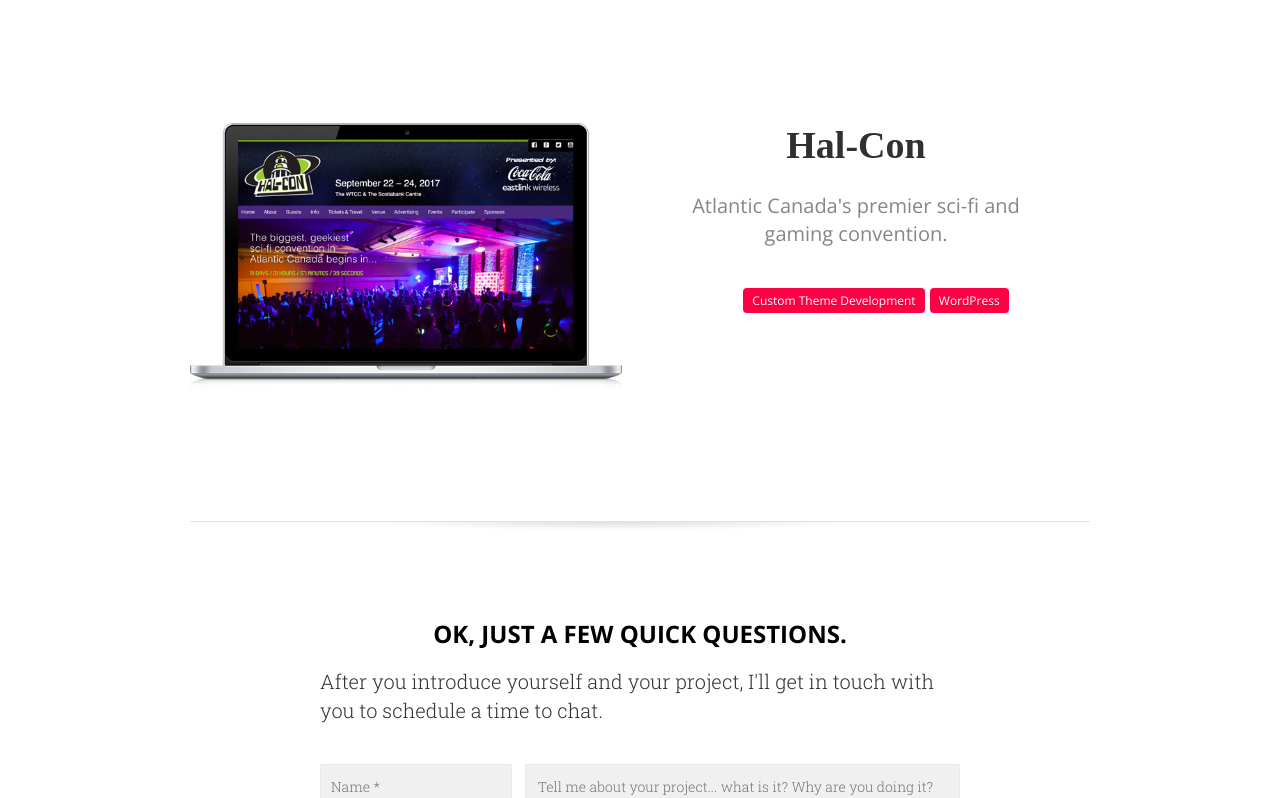
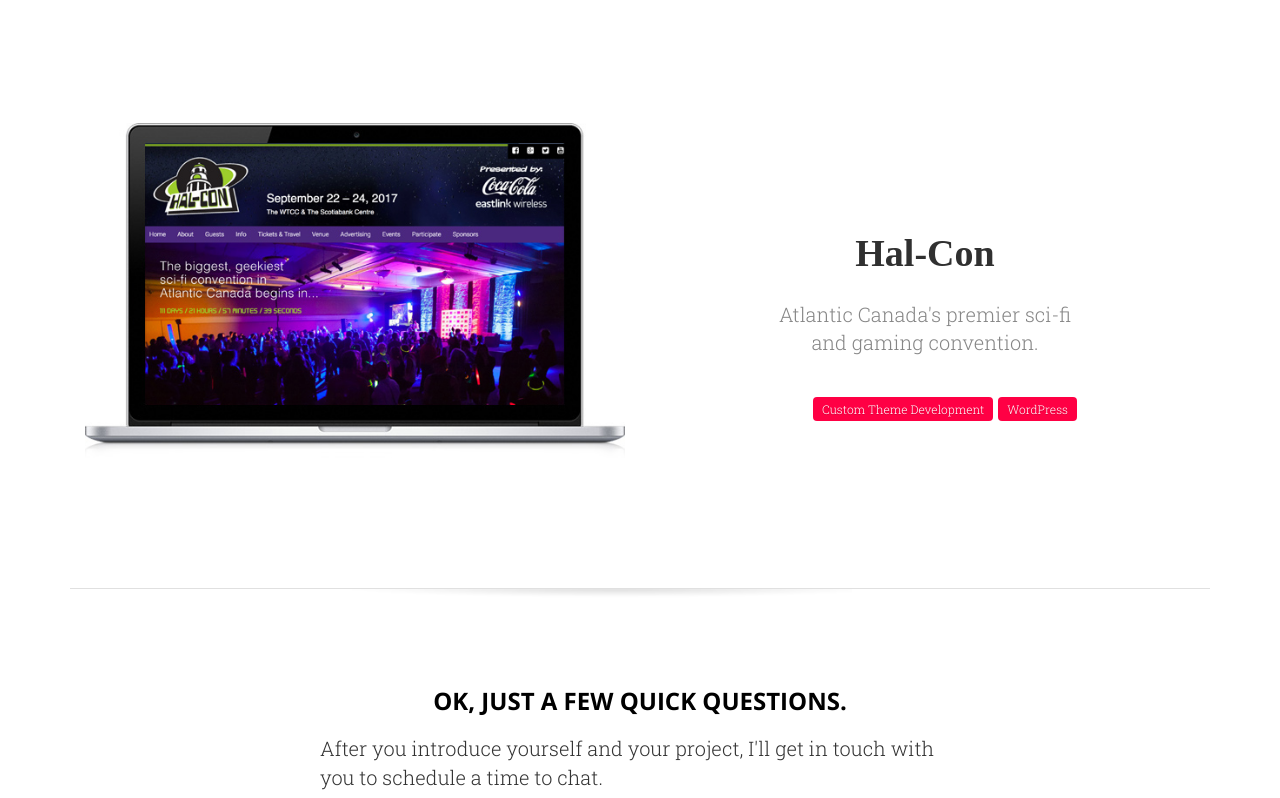
Before and after one commit to foyez/foyez.github.io, a plain HTML site: page index.html in a window 1280 px wide. Shown: the part 822-1620 px from the top of the page. Drawn offline with nearby package versions, Linux system fonts and the light colour scheme; a web font is replaced by a local one.

Commit message:
improve image loading

```diff
--- a/css/style.css
+++ b/css/style.css
@@ -688,7 +688,20 @@ input.button-ghost:hover {
 
 
 
+.port-img {
+	display: block;
+	margin: auto;
+}
+.port-desc {
+	text-align: center;
+	margin: 20% 20% 0 20%;
+}
 
+@media screen and (max-width: 1100px) {
+	.port-desc {
+		margin: 0;
+	}
+}
 
 
 
--- a/index.html
+++ b/index.html
@@ -77,17 +77,21 @@
 
   <div class="main">
     <div class="page" id="projects">
-      <div class="prow">
-        <div class="pcontainer">
+      <div class="row">
+        <div class="container">
           <div class="cf portfolio-item">
-            <div class="portfolio-col screenshot">
-              <img alt=Hal-Con src=images/hal-con.jpg> </div> <div class="portfolio-col description-container">
-              <h3><a href=http://hal-con.com target=_blank>Hal-Con</a></h3>
-              <p class=description>Atlantic Canada's premier sci-fi and gaming convention.</p>
-              <ul class=skills>
-                <li>Custom Theme Development</li>
-                <li>WordPress</li>
-              </ul>
+            <div class="col-sm-6">
+              <img class="port-img" alt="Hal-Con" src="images/hal-con.jpg">
+            </div>
+            <div class="col-sm-6">
+              <div class="port-desc">
+                <h3><a href="http://hal-con.com" target="_blank">Hal-Con</a></h3>
+                <p class="description">Atlantic Canada's premier sci-fi and gaming convention.</p>
+                <ul class="skills">
+                  <li>Custom Theme Development</li>
+                  <li>WordPress</li>
+                </ul>
+              </div>
             </div>
           </div>
         </div><!-- .pcontainer -->
```
Also changed, not shown: images/hero-bg.gif (added), 1 other file.
